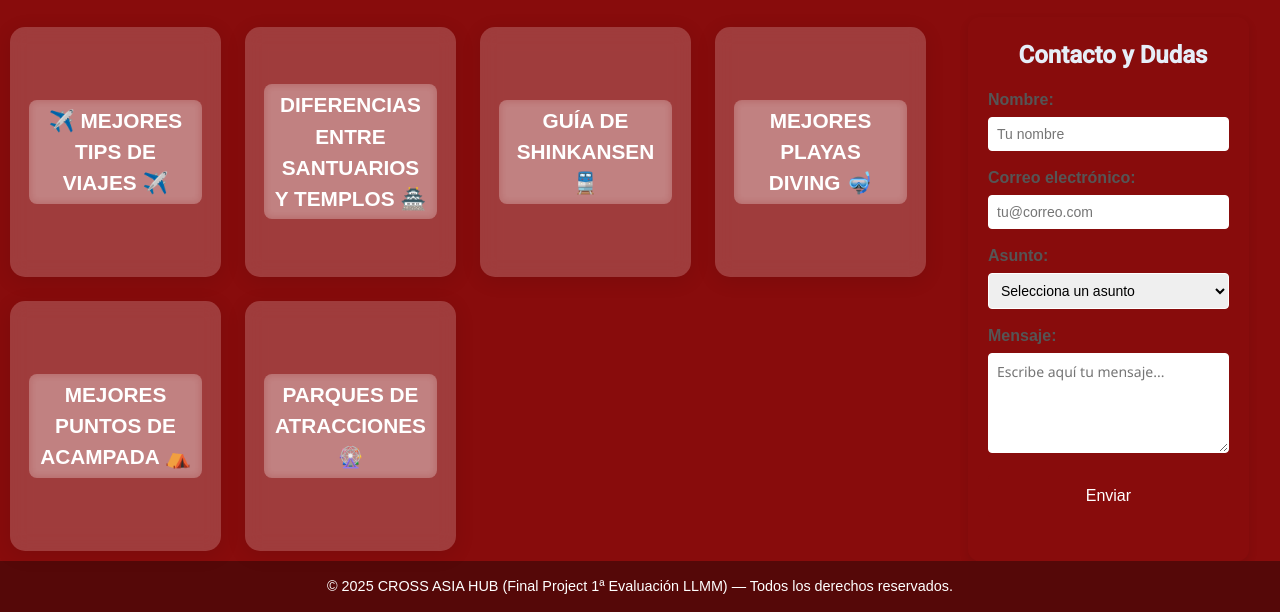
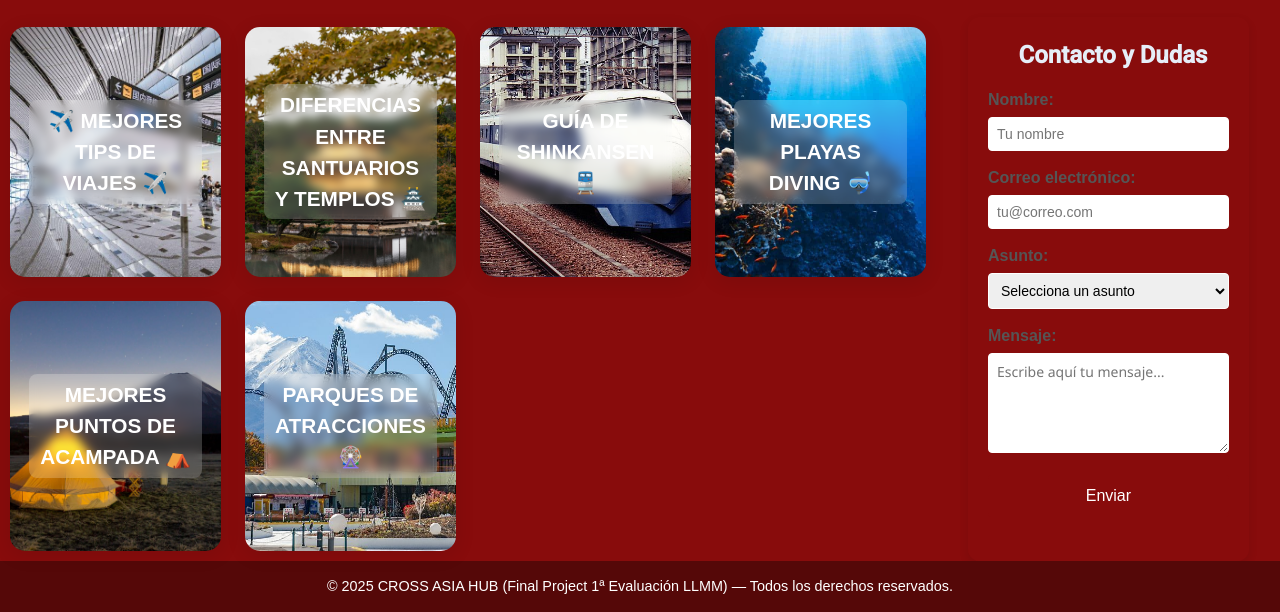
Before and after one commit to JVillar87/LLMM---FINAL-PROJECT, a plain HTML site: page index.html in a window 1280 px wide. Shown: the part 757-1369 px from the top of the page. Drawn offline with Linux system fonts and the light colour scheme; the site is published under a folder, as on GitHub Pages, so addresses that start at the root find nothing; a web font is replaced by a local one.

Commit message:
Minor fixes

```diff
--- a/style.css
+++ b/style.css
@@ -322,77 +322,77 @@ nav a:hover {
 }
 
 .front-img-1 {
-    background-image: url('/assets/airport1.jpg');
+    background-image: url('./assets/airport1.jpg');
     background-size: cover;
     background-position: center;
 }
 
 .card-back.back-img-1 {
-    background-image: url('/assets/airport2.jpeg');
+    background-image: url('./assets/airport2.jpeg');
     background-size: cover;
     background-position: center;
 }
 
 .front-img-2 {
-    background-image: url('/assets/santuarios1.jpeg');
+    background-image: url('./assets/santuarios1.jpeg');
     background-size: cover;
     background-position: center;
 }
 
 .card-back.back-img-2 {
-    background-image: url('/assets/santuarios2.jpg');
+    background-image: url('./assets/santuarios2.jpg');
     background-size: cover;
     background-position: center;
 }
 
 .front-img-3 {
-    background-image: url('/assets/shinkansen0.jpg');
+    background-image: url('./assets/shinkansen0.jpg');
     background-size: cover;
     background-position: center;
 }
 
 .card-back.back-img-3 {
     background-color: transparent;
-    background-image: url('/assets/shinkansen1.jpg');
+    background-image: url('./assets/shinkansen1.jpg');
     background-size: cover;
     background-position: center;
 }
 
 .front-img-4 {
-    background-image: url('/assets/diving1.jpg');
+    background-image: url('./assets/diving1.jpg');
     background-size: cover;
     background-position: center;
 }
 
 .card-back.back-img-4 {
     background-color: transparent;
-    background-image: url('/assets/diving2.jpeg');
+    background-image: url('./assets/diving2.jpeg');
     background-size: cover;
     background-position: center;
 }
 
 .front-img-5 {
-    background-image: url('/assets/camping1.jpg');
+    background-image: url('./assets/camping1.jpg');
     background-size: cover;
     background-position: center;
 }
 
 .card-back.back-img-5 {
     background-color: transparent;
-    background-image: url('/assets/camping2.jpeg');
+    background-image: url('./assets/camping2.jpeg');
     background-size: cover;
     background-position: center;
 }
 
 .front-img-6 {
-    background-image: url('/assets/atracciones1.jpg');
+    background-image: url('./assets/atracciones1.jpg');
     background-size: cover;
     background-position: center;
 }
 
 .card-back.back-img-6 {
     background-color: transparent;
-    background-image: url('/assets/atracciones2.jpg');
+    background-image: url('./assets/atracciones2.jpg');
     background-size: cover;
     background-position: center;
 }
```
Lines whose indentation alone changed are shown as unchanged.
